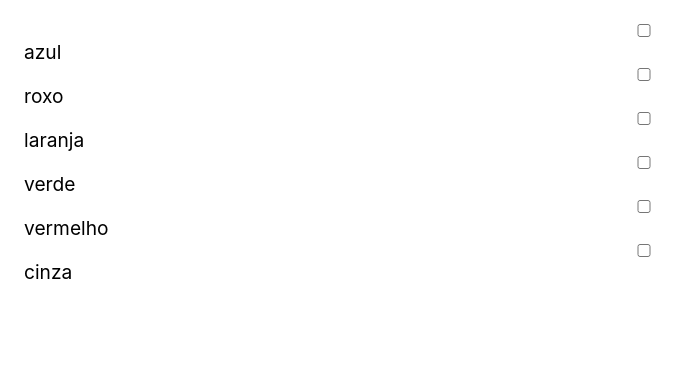
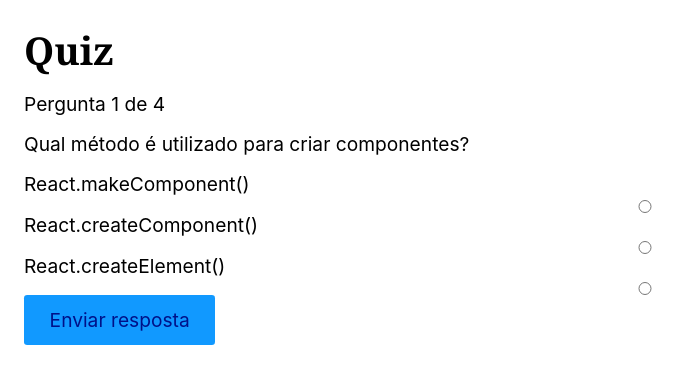
Before and after one commit to Chronoxpp/react_origamid, a React (Vite) app: page / in a window 1280 px wide. Shown: the top 384 px of the page, without its empty margins (0-691 px from the left). Built offline with nearby package versions, Linux system fonts and the light colour scheme.

Commit message:
Feat: implementa o desafio 0412. Nao ficou bom sinceramente, ainda preciso praticar bastante

```diff
--- a/src/App.jsx
+++ b/src/App.jsx
@@ -1,56 +1,84 @@
-// Otimize o código do slide anterior
-// Utilizando a array abaixo para mostrar
-// cada checkbox na tela.
+import React from "react";
+import Pergunta from "./Pergunta";
 
-import React from "react";
+const perguntas = [
+  {
+    pergunta: 'Qual método é utilizado para criar componentes?',
+    options: [
+      'React.makeComponent()',
+      'React.createComponent()',
+      'React.createElement()',
+    ],
+    resposta: 'React.createElement()',
+    id: 'p1',
+  },
+  {
+    pergunta: 'Como importamos um componente externo?',
+    options: [
+      'import Component from "./Component"',
+      'require("./Component")',
+      'import "./Component"',
+    ],
+    resposta: 'import Component from "./Component"',
+    id: 'p2',
+  },
+  {
+    pergunta: 'Qual hook não é nativo?',
+    options: ['useEffect()', 'useFetch()', 'useCallback()'],
+    resposta: 'useFetch()',
+    id: 'p3',
+  },
+  {
+    pergunta: 'Qual palavra deve ser utilizada para criarmos um hook?',
+    options: ['set', 'get', 'use'],
+    resposta: 'use',
+    id: 'p4',
+  },
+];
+
 
 export default function App()
 {
-  const [cores, setCores] = React.useState([]);
+  const [respostas, setRespostas] = React.useState([]);
+  const [resposta, setResposta] = React.useState(null);
 
-  const coresArray = ['azul', 'roxo', 'laranja', 'verde', 'vermelho', 'cinza'];
+  function handleSubmit(e)
+  {
+    e.preventDefault();
 
-  function handleChange({ target })
-  {
-    if (target.checked) {
-      setCores([...cores, target.value]);
-    } else {
-      setCores(cores.filter((cor) => cor !== target.value));
-    }
+    if (! resposta) return;
+
+    setRespostas([...respostas, resposta]);
+
+    setResposta(null);
   }
 
-  function handleChecked(cor)
-  {
-    console.log("checked", cor, cores, cores.includes(cor));
-    return cores.includes(cor);
-  }
+  const respostasCorretas = perguntas.filter(
+    (pergunta, index) => pergunta.resposta === respostas[index]
+  );
 
   return (
-    <form>
-      {coresArray.map(
-        (cor)=>
-        {
-          return (
-            <div key={cor}>
-              <label>
-                <input
-                  type="checkbox"
-                  value={cor}
-                  checked={handleChecked(cor)}
-                  onChange={handleChange}
-                />
-                {cor}
-              </label>
-            </div>
-          );
-        }
-      )}
+    <>
+      <h1>Quiz</h1>
+      {
+        respostas.length <= 3
 
-      <ul>
-        {cores.map((cor) => (
-          <li key={cor}>{cor}</li>
-        ))}
-      </ul>
-    </form>
+        ? <p>Pergunta {respostas.length + 1} de {perguntas.length}</p>
+
+        : <p>Quiz finalizado, resultado: acertou {respostasCorretas.length} de {perguntas.length}</p>
+      }
+
+      {
+        respostas.length <= 3 &&
+
+        <Pergunta
+          pergunta={perguntas[respostas.length].pergunta}
+          respostas={perguntas[respostas.length].options}
+          handleSubmit={handleSubmit}
+          resposta={resposta}
+          setResposta={setResposta}
+        />
+      }
+    </>
   );
 }
--- /dev/null
+++ b/src/Pergunta.jsx
@@ -0,0 +1,38 @@
+import React from "react";
+
+export default function Pergunta({
+    pergunta,
+    respostas,
+    handleSubmit,
+    resposta,
+    setResposta,
+})
+{
+    function onChange(e)
+    {
+        const opcao = e.target;
+
+        setResposta(opcao.id);
+    }
+
+    const listaDeRespostas = respostas.map(
+        (opcao, index)=>
+            {
+                return (
+                    <div key={index}>
+                        <label htmlFor={opcao}>{opcao}</label>
+                        <input type="radio" value={opcao} checked={resposta === opcao} id={opcao} onChange={onChange} />
+                    </div>
+                );
+            }
+    );
+
+    return (
+        <form onSubmit={handleSubmit}>
+            <p>{pergunta}</p>
+            {listaDeRespostas}
+
+            <button>Enviar resposta</button>
+        </form>
+    );
+}
```
Also changed, not shown: src/main.jsx (line endings or trailing spaces).
